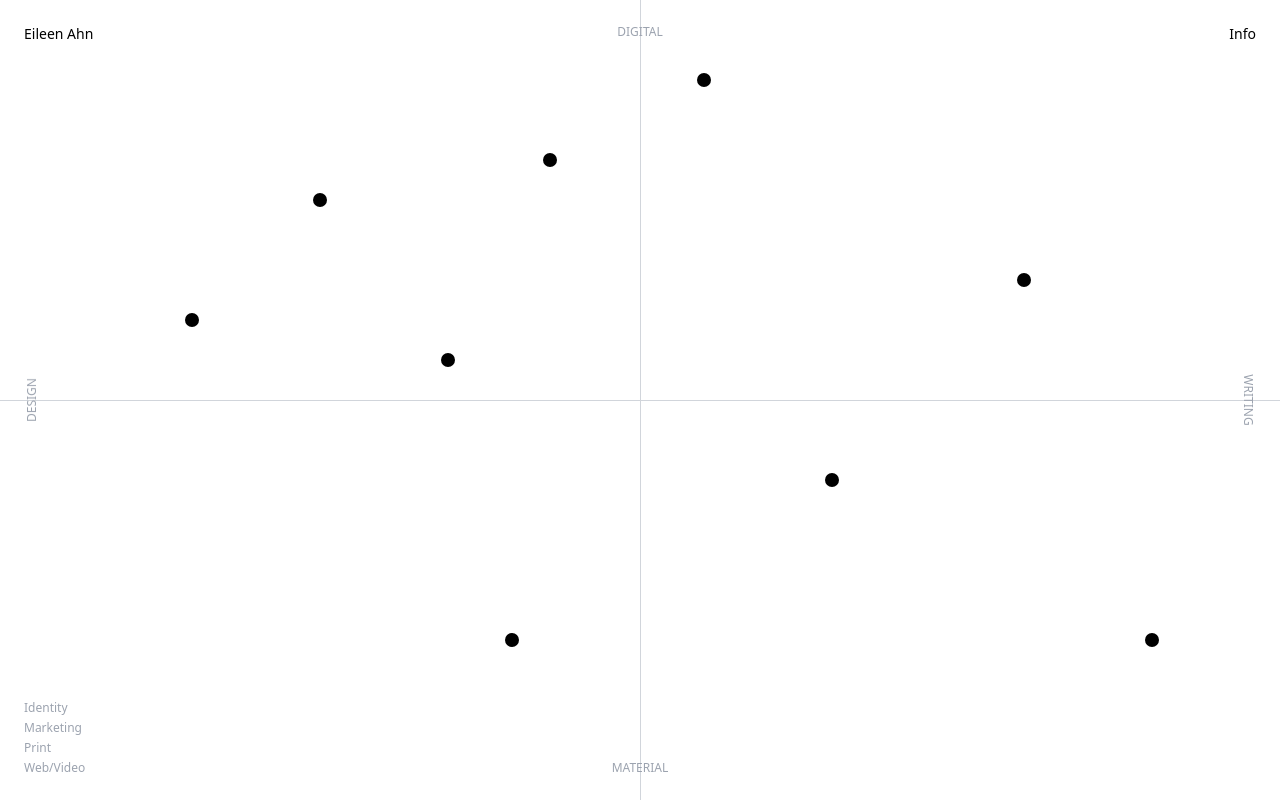
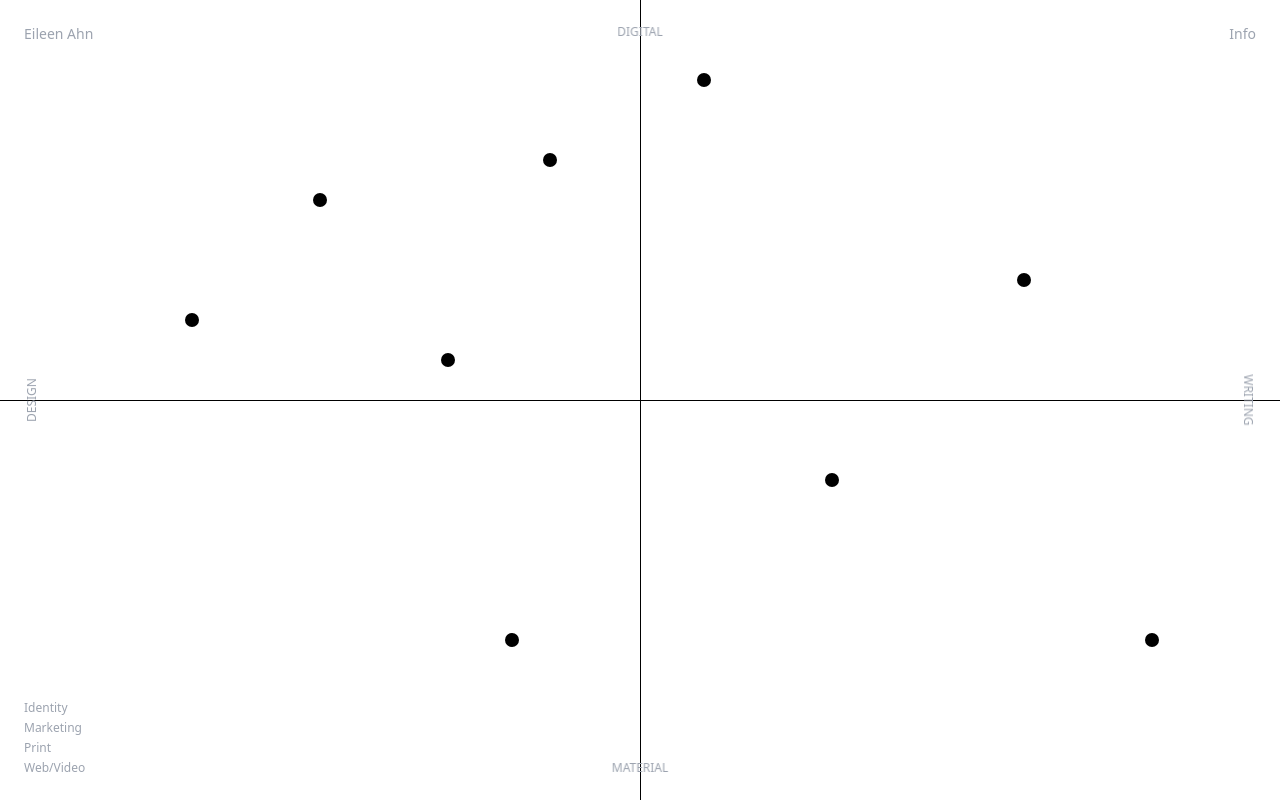
Before and after one commit to eileenie98/website2025, a React (Create React App) app: page / in a window 1280 px wide. Built offline with nearby package versions, Linux system fonts and the light colour scheme.

Commit message:
full cover hover

```diff
--- a/src/App.js
+++ b/src/App.js
@@ -204,7 +204,7 @@ const Portfolio = () => {
             </div>
 
             {/* Column 2 - EDIT SECOND COLUMN TEXT */}
-            <div className="text-sm leading-relaxed text-gray-600">
+            <div className="text-sm leading-relaxed text-black">
               <p className="mb-4">
                 Current Infatuations: <br/>
                 &#8594; Song on repeat is Human Happens by Magdalena Bay <br/>
@@ -215,7 +215,7 @@ const Portfolio = () => {
             </div>
 
             {/* Column 3 - EDIT THIRD COLUMN TEXT */}
-            <div className="text-sm leading-relaxed text-gray-600">
+            <div className="text-sm leading-relaxed text-black">
               <p className="mb-4">
               ohleenieahn [at] gmail [dot] com
               </p>
@@ -340,13 +340,13 @@ const Portfolio = () => {
     return (
       <div className="min-h-screen w-screen bg-white overflow-y-auto">
         {/* Header - matches homepage */}
-        <div className="fixed top-0 left-0 right-0 z-50 bg-white p-6 flex justify-between items-center">
+        <div className="fixed top-0 left-0 right-0 z-40 bg-white p-6 flex justify-between items-center">
           <button
             onClick={() => {
               setSelectedProject(null);
               setActiveFilter(null);
             }}
-            className="text-sm hover:opacity-50 transition-opacity"
+            className= "text-sm hover:opacity-50 transition-opacity"
           >
             Eileen Ahn
           </button>
@@ -362,13 +362,13 @@ const Portfolio = () => {
         <div className="pt-20 pb-4 px-6 text-center">
           <h1 className="text-lg font-medium uppercase tracking-wide mb-1">{selectedProject.title}</h1>
           {selectedProject.year && (
-            <p className="text-sm text-gray-500 mb-0.5">{selectedProject.year}</p>
+            <p className="text-sm text-black mb-0.5">{selectedProject.year}</p>
           )}
           {selectedProject.role && (
-            <p className="text-sm text-gray-500 mb-0.5">Role: {selectedProject.role}</p>
+            <p className="text-sm text-black mb-0.5">Role: {selectedProject.role}</p>
           )}
           {selectedProject.deliverables && (
-            <p className="text-sm text-gray-500">Deliverables: {selectedProject.deliverables}</p>
+            <p className="text-sm text-black">Deliverables: {selectedProject.deliverables}</p>
           )}
         </div>
 
@@ -393,11 +393,11 @@ const Portfolio = () => {
             )}
 
             {/* Dotted separator */}
-            <div className="border-t border-dotted border-gray-300 my-8" />
+            <div className="border-t border-2 border-dotted border-black my-8" />
 
             {/* Section 2: Two columns - Text left, Image right */}
             <div className="grid grid-cols-1 md:grid-cols-2 gap-8">
-              <div className="text-sm leading-relaxed text-gray-600">
+              <div className="text-sm leading-relaxed text-black">
                 {renderTextWithLinks(selectedProject.description)}
               </div>
               <div>
@@ -408,7 +408,7 @@ const Portfolio = () => {
             </div>
 
             {/* Dotted separator */}
-            <div className="border-t border-dotted border-gray-300 my-8" />
+            <div className="border-t border-2 border-dotted border-black my-8" />
 
             {/* Section 3: Full width image */}
             {selectedProject.image2 && (
@@ -419,7 +419,7 @@ const Portfolio = () => {
 
             {/* Dotted separator */}
             {selectedProject.image2 && (
-              <div className="border-t border-dotted border-gray-300 my-8" />
+              <div className="border-t border-dotted border-black my-8" />
             )}
 
             {/* Section 4: Two columns - Image left, Text right */}
@@ -429,14 +429,14 @@ const Portfolio = () => {
                   <img src={selectedProject.image3} alt="" className="w-full rounded-lg" />
                 )}
               </div>
-              <div className="text-sm leading-relaxed text-gray-600">
+              <div className="text-sm leading-relaxed text-black">
                 {renderTextWithLinks(selectedProject.research)}
                 {renderTextWithLinks(selectedProject.result)}
               </div>
             </div>
 
             {/* Dotted separator */}
-            <div className="border-t border-dotted border-gray-300 my-8" />
+            <div className="border-t border-dotted border-black my-8" />
 
             {/* Section 5: Full width image */}
             {selectedProject.image4 && (
@@ -448,7 +448,7 @@ const Portfolio = () => {
             {/* Additional image if exists */}
             {selectedProject.image5 && (
               <>
-                <div className="border-t border-dotted border-gray-300 my-8" />
+                <div className="border-t border-dotted border-black my-8" />
                 <div className="w-full">
                   <img src={selectedProject.image5} alt="" className="w-full rounded-lg" />
                 </div>
@@ -458,8 +458,8 @@ const Portfolio = () => {
             {/* Impact section if exists */}
             {selectedProject.impact && (
               <>
-                <div className="border-t border-dotted border-gray-300 my-8" />
-                <div className="text-sm leading-relaxed text-gray-600 max-w-xl">
+                <div className="border-t border-dotted border-black my-8" />
+                <div className="text-sm leading-relaxed text-black max-w-xl">
                   {renderTextWithLinks(selectedProject.impact)}
                 </div>
               </>
@@ -480,34 +480,34 @@ const Portfolio = () => {
   // MAIN LANDING PAGE
   // ============================================
   return (
-    <div className="relative h-screen w-screen bg-white overflow-hidden">
+    <div className="relative h-screen w-screen bg-transparent overflow-hidden">
 
       {/* Center Cross Lines - Horizontal and Vertical */}
       <div className="absolute inset-0 pointer-events-none z-10">
         {/* Horizontal line through center */}
-        <div className="absolute top-1/2 left-0 right-0 h-px bg-gray-300" />
+        <div className="absolute top-1/2 left-0 right-0 h-px bg-black" />
         {/* Vertical line through center */}
-        <div className="absolute left-1/2 top-0 bottom-0 w-px bg-gray-300" />
+        <div className="absolute left-1/2 top-0 bottom-0 w-px bg-black" />
       </div>
 
       {/* AXIS LABELS - Fixed words at center of each side */}
       {/* Left center - VERTICAL TEXT */}
-      <div className="fixed left-6 top-1/2 -translate-y-1/2 z-50 text-xs text-gray-400 rotate-180" style={{ writingMode: 'vertical-lr' }}>
+      <div className="fixed left-6 top-1/2 -translate-y-1/2 z-50 text-xs mix-blend-difference text-gray-400 rotate-180" style={{ writingMode: 'vertical-lr' }}>
         DESIGN
       </div>
 
       {/* Right center - VERTICAL TEXT */}
-      <div className="fixed right-6 top-1/2 -translate-y-1/2 z-50 text-xs text-gray-400" style={{ writingMode: 'vertical-rl' }}>
+      <div className="fixed right-6 top-1/2 -translate-y-1/2 z-50 text-xs mix-blend-difference text-gray-400" style={{ writingMode: 'vertical-rl' }}>
         WRITING
       </div>
 
       {/* Top center */}
-      <div className="fixed top-6 left-1/2 -translate-x-1/2 z-50 text-xs text-gray-400">
+      <div className="fixed top-6 left-1/2 -translate-x-1/2 z-50 text-xs mix-blend-difference text-gray-400">
         DIGITAL
       </div>
 
       {/* Bottom center */}
-      <div className="fixed bottom-6 left-1/2 -translate-x-1/2 z-50 text-xs text-gray-400">
+      <div className="fixed bottom-6 left-1/2 -translate-x-1/2 z-50 text-xs mix-blend-difference text-gray-400">
         MATERIAL
       </div>
 
@@ -519,7 +519,9 @@ const Portfolio = () => {
           setShowInfo(false);
           setActiveFilter(null);
         }}
-        className="fixed top-6 left-6 z-50 text-sm hover:opacity-50 transition-opacity"
+        className= "fixed top-6 left-6 z-30 text-sm mix-blend-difference text-gray-400 hover:opacity-50 transition-opacity"
+
+        // "fixed top-6 left-6 z-50 text-sm hover:opacity-50 transition-opacity"
       >
         Eileen Ahn
       </button>
@@ -527,14 +529,14 @@ const Portfolio = () => {
       {/* Top right: Info Button */}
       <button
         onClick={() => setShowInfo(true)}
-        className="fixed top-6 right-6 z-50 text-sm hover:opacity-50"
+        className="fixed top-6 right-6 z-30 text-sm mix-blend-difference text-gray-400 hover:opacity-50 transition-opacity"
       >
         Info
       </button>
 
       {/* Bottom left: Filter Categories - EDIT YOUR CATEGORIES HERE */}
       {/* UPDATED: Now clickable to filter projects */}
-      <div className="fixed bottom-6 left-6 z-50 text-xs space-y-1">
+      <div className="fixed bottom-6 left-6 z-50 text-xs space-y-1 mix-blend-difference">
         <div
           className={`cursor-pointer transition-colors ${
             activeFilter === "Identity" ? "text-purple-500" : "text-gray-400 hover:text-purple-500"
@@ -569,15 +571,8 @@ const Portfolio = () => {
         </div>
       </div>
 
-      {/* Bottom right: Archive & TXT Links
-      <div className="fixed bottom-6 right-6 z-50 text-xs space-y-1 text-gray-400">
-        <div className="hover:text-black cursor-pointer">Archive</div>
-        <div className="hover:text-black cursor-pointer">TXT</div>
-      </div> */}
 
       {/* Project Dots on X,Y Coordinates */}
-      {/* UPDATED: Dots now gray out when filter is active and they don't match */}
-       {/* UPDATED: Dots with externalLink open URL in new tab instead of inner page */}
        <div className="absolute inset-0">
         {projects.map((project) => {
           // Check if this project matches the active filter
@@ -604,6 +599,7 @@ const Portfolio = () => {
                 }
               }}
             >
+
               <div
                 className={`w-3.5 h-3.5 rounded-full transition-all ${
                   hoveredProject?.id === project.id ? 'scale-150' : ''
@@ -618,20 +614,27 @@ const Portfolio = () => {
 
       {/* Center Hover Image Preview */}
       {hoveredProject && (
-        <div
-          className="fixed z-40 pointer-events-none"
-          style={{
-            left: '50%',
-            top: '50%',
-            transform: 'translate(-50%, -50%)'
-          }}
-        >
-          <img
-            src={hoveredProject.image}
-            alt={hoveredProject.title}
-            className="w-96 h-96 object-cover"
-          />
+        <div className="fixed inset-0 -z-10 pointer-events-none">
+        <img
+          src={hoveredProject.image}
+          alt={hoveredProject.title}
+          className="w-full h-full object-cover"
+        />
         </div>
+        // <div
+        //   className="fixed z-40 pointer-events-none"
+        //   style={{
+        //     left: '50%',
+        //     top: '50%',
+        //     transform: 'translate(-50%, -50%)'
+        //   }}
+        // >
+        //   <img
+        //     src={hoveredProject.image}
+        //     alt={hoveredProject.title}
+        //     className="w-96 h-96 object-cover"
+        //   />
+        // </div>
       )}
     </div>
   );
```
